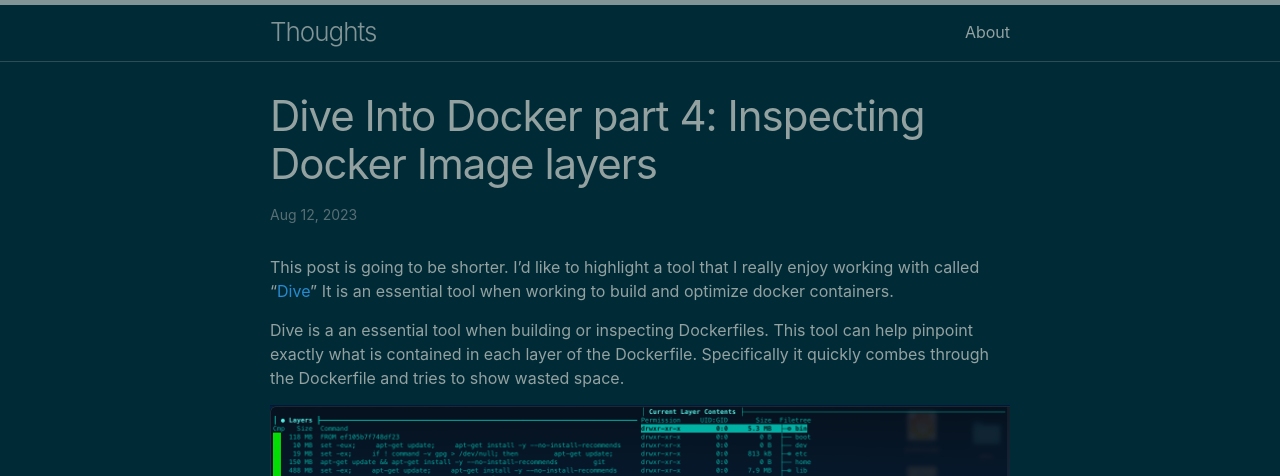
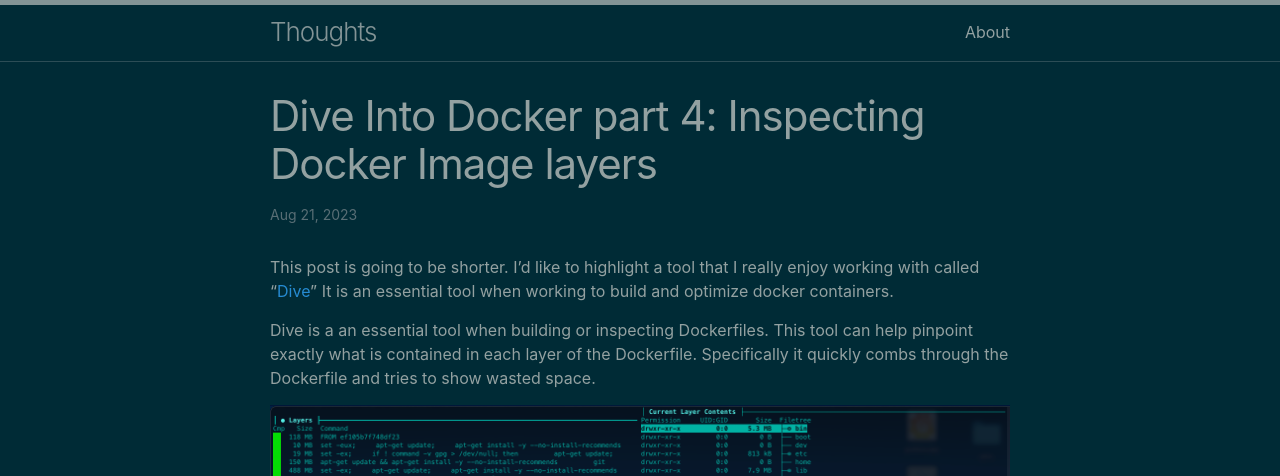
Before and after one commit to KaceyGambill/KaceyGambill.github.io, a Jekyll site: the page built from _posts/2023-08-21-dive-into-docker-part-4.md, in a window 1280 px wide and 900 px high. Shown: the top 476 px of the window. Built offline with Jekyll 4.4.1, drawn with Linux system fonts in a browser that asks for light colours; some of the changed text lies outside the part shown.

Commit message:
fix dates

```diff
--- a/_posts/2023-08-21-dive-into-docker-part-4.md
+++ b/_posts/2023-08-21-dive-into-docker-part-4.md
@@ -1,7 +1,7 @@
 ---
 layout: post
 title:  "Dive Into Docker part 4: Inspecting Docker Image layers"
-date:   2023-08-12 00:00:00 +0000
+date:   2023-08-21 00:00:00 +0000
 categories: docker
 ---
 This post is going to be shorter. I'd like to highlight a tool that I really
@@ -9,7 +9,7 @@
 It is an essential tool when working to build and optimize docker containers.
 
 Dive is a an essential tool when building or inspecting Dockerfiles. This tool can help pinpoint exactly what is contained in each layer of the Dockerfile. Specifically it
-quickly combes through the Dockerfile and tries to show wasted space.
+quickly combs through the Dockerfile and tries to show wasted space.
 
 ![dive image wasted space](/img/image-details-1.png)
 
```
Also changed, not shown: other parts of _posts/2023-08-21-dive-into-docker-part-4.md (+1 -1 lines).
